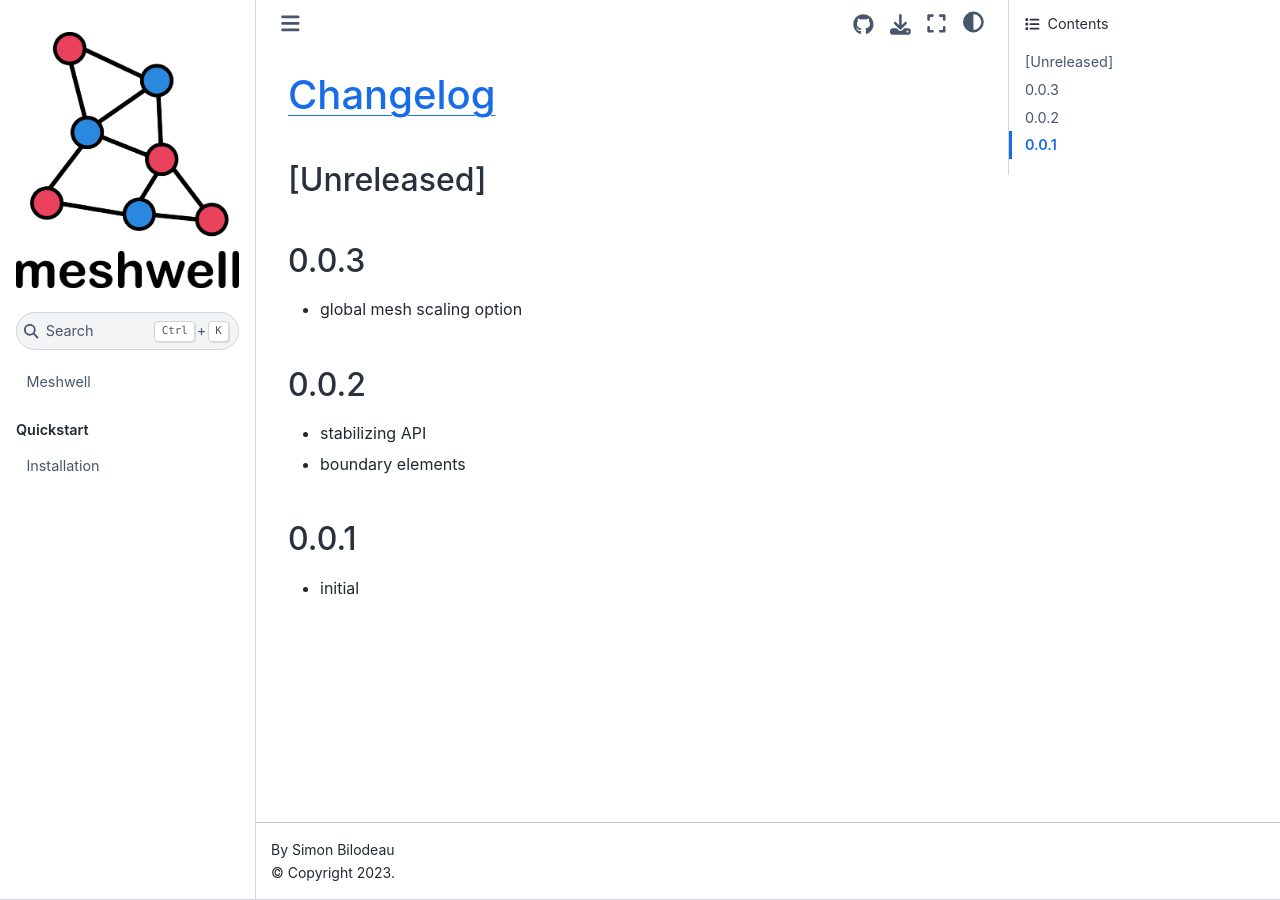
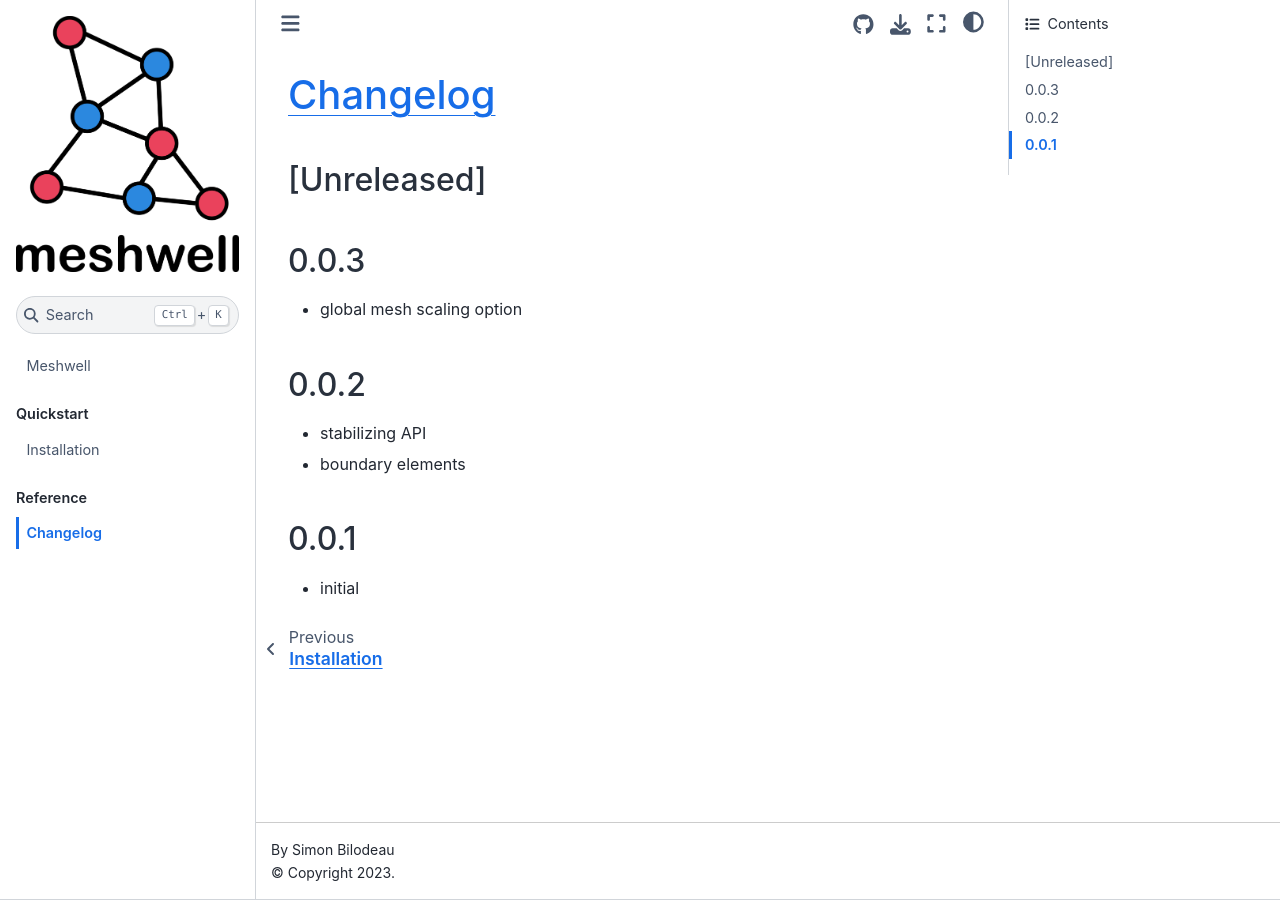
Before and after one commit to simbilod/meshwell, a Jupyter Book: the page built from docs/changelog.md, in a window 1280 px wide. Built offline with Jupyter Book 1.0.4 settings and Sphinx 7.4.7 and the Sphinx Book theme 1.1.4, drawn with Linux system fonts in a browser that asks for light colours; pages that are not in the unit, such as notebooks, are missing from menus.

Commit message:
changelog

```diff
--- a/docs/_toc.yml
+++ b/docs/_toc.yml
@@ -18,4 +18,4 @@ parts:
       - file: api/05_boundary_conditions
   - caption: Reference
     chapters:
-      - file: CHANGELOG
+      - file: changelog
```
